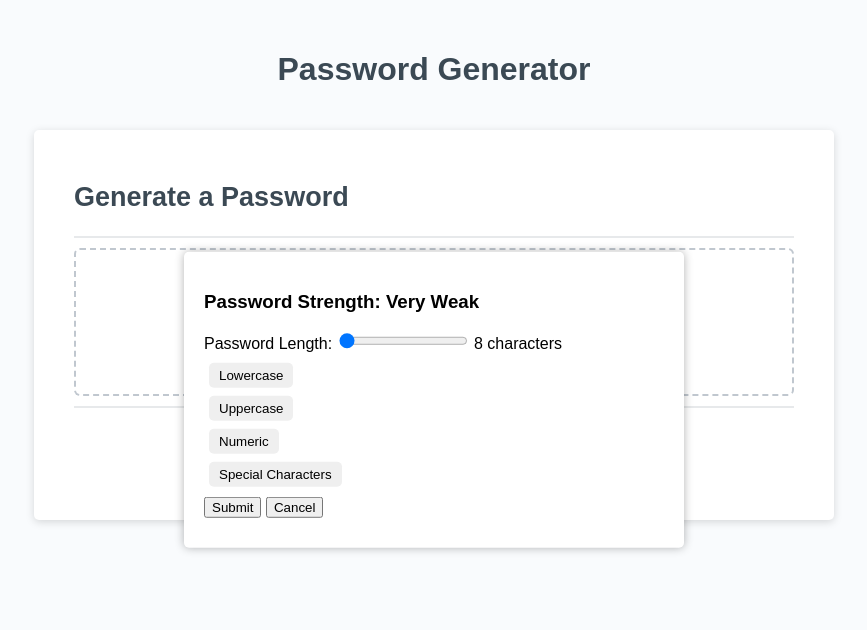
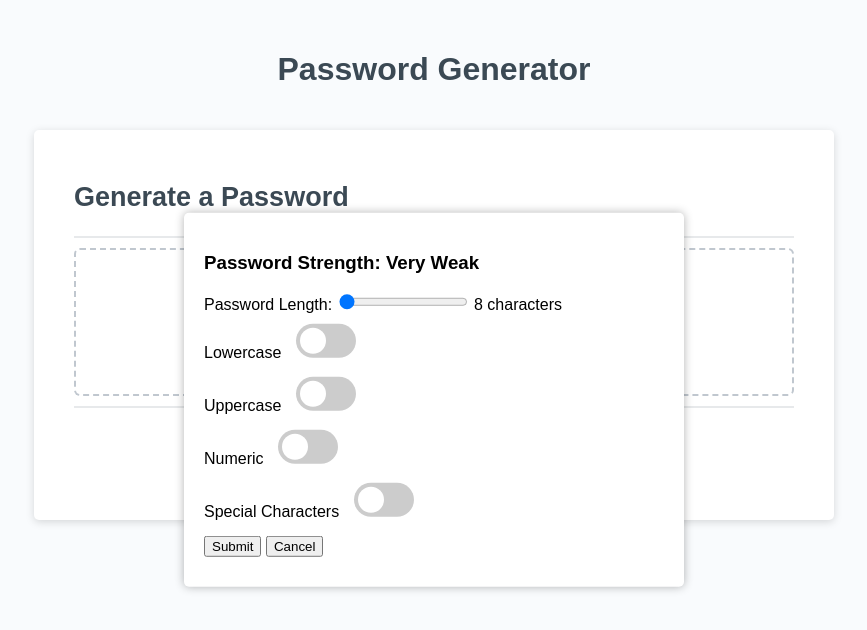
Before and after one commit to KobayashiKerfuffle/varnas-password-generator, a plain HTML site: page index.html in a window 1280 px wide. Both pictures are taken after a click on the button "Generate Password". Shown: the whole page, without its empty margins (206-1073 px from the left). Drawn offline with Linux system fonts and the light colour scheme.

Commit message:
Now changed conventional buttons to more attractive iOS style sliders.

```diff
--- a/assets/css/style.css
+++ b/assets/css/style.css
@@ -156,6 +156,54 @@ button[disabled] {
   z-index: 1000;
 }
 
+/* Toggle Slider Styles */
+.switch {
+  position: relative;
+  display: inline-block;
+  width: 60px;
+  height: 34px;
+  margin-left: 10px;
+}
+
+.switch input {
+  display: none;
+}
+
+.slider {
+  position: absolute;
+  top: 0;
+  left: 0;
+  right: 0;
+  bottom: 0;
+  background-color: #ccc;
+  transition: .4s;
+  border-radius: 34px;
+}
+
+.slider:before {
+  position: absolute;
+  content: "";
+  height: 26px;
+  width: 26px;
+  left: 4px;
+  bottom: 4px;
+  background-color: white;
+  transition: .4s;
+  border-radius: 50%;
+}
+
+input:checked + .slider {
+  background-color: #4caf50;
+}
+
+input:checked + .slider:before {
+  transform: translateX(26px);
+}
+
+.sliderGroup {
+  margin-bottom: 15px;
+}
+
 #errorDialog {
   display: none;
   position: fixed;
--- a/assets/js/script.js
+++ b/assets/js/script.js
@@ -4,10 +4,10 @@ var passwordDialog = document.querySelector("#passwordDialog");
 var passwordStrengthIndicator = document.querySelector("#strengthIndicator");
 var passwordLengthDisplay = document.querySelector("#passwordLengthDisplay");
 var passwordLengthSlider = document.querySelector("#passwordLengthSlider");
-var lowercaseButton = document.querySelector("#lowercaseButton");
-var uppercaseButton = document.querySelector("#uppercaseButton");
-var numericButton = document.querySelector("#numericButton");
-var specialButton = document.querySelector("#specialButton");
+var lowercaseSlider = document.querySelector("#lowercaseSlider");
+var uppercaseSlider = document.querySelector("#uppercaseSlider");
+var numericSlider = document.querySelector("#numericSlider");
+var specialSlider = document.querySelector("#specialSlider");
 var submitButton = document.querySelector("#submit");
 var cancelButton = document.querySelector("#cancel");
 var errorDialog = document.querySelector("#errorDialog");
@@ -16,26 +16,26 @@ var errorOkButton = document.querySelector("#errorOkButton");
 const charset = {
   lowercase: "abcdefghijklmnopqrstuvwxyz",
   uppercase: "ABCDEFGHIJKLMNOPQRSTUVWXYZ",
-  numbers: "0123456789",
+  numeric: "0123456789",
   special: "!@#$%^&*()-_=+[]{}|;:,.<>?/"
 };
 
 // Check if at least one character type is selected
 function isAnyCharTypeSelected() {
-  return [lowercaseButton, uppercaseButton, numericButton, specialButton].some(button => button.dataset.selected === "true");
+  return [lowercaseSlider, uppercaseSlider, numericSlider, specialSlider].some(slider => slider.checked);
 }
 
 function generatePassword() {
   let characters = '';
   let password = '';
 
-  if (lowercaseButton.dataset.selected === "true") characters += charset.lowercase;
-  if (uppercaseButton.dataset.selected === "true") characters += charset.uppercase;
-  if (numericButton.dataset.selected === "true") characters += charset.numbers;
-  if (specialButton.dataset.selected === "true") characters += charset.special;
+  if (lowercaseSlider.checked) characters += charset.lowercase;
+  if (uppercaseSlider.checked) characters += charset.uppercase;
+  if (numericSlider.checked) characters += charset.numbers;
+  if (specialSlider.checked) characters += charset.special;
 
   for (let i = 0; i < passwordLengthSlider.value; i++) {
-    password += characters[Math.floor(Math.random() * characters.length)];
+      password += characters[Math.floor(Math.random() * characters.length)];
   }
 
   return password;
@@ -44,10 +44,10 @@ function generatePassword() {
 function calculatePasswordStrength() {
   let strength = 0;
 
-  if (lowercaseButton.dataset.selected === "true") strength++;
-  if (uppercaseButton.dataset.selected === "true") strength++;
-  if (numericButton.dataset.selected === "true") strength++;
-  if (specialButton.dataset.selected === "true") strength++;
+  if (lowercaseSlider.checked) strength++;
+  if (uppercaseSlider.checked) strength++;
+  if (numericSlider.checked) strength++;
+  if (specialSlider.checked) strength++;
   if (passwordLengthSlider.value >= 15) strength++;
 
   return strength;
@@ -66,11 +66,8 @@ generateBtn.addEventListener("click", function() {
   updateStrengthIndicator();
 });
 
-[lowercaseButton, uppercaseButton, numericButton, specialButton].forEach(button => {
-  button.addEventListener("click", function() {
-    button.dataset.selected = button.dataset.selected === "true" ? "false" : "true";
-    updateStrengthIndicator();
-  });
+[lowercaseSlider, uppercaseSlider, numericSlider, specialSlider].forEach(slider => {
+  slider.addEventListener("change", updateStrengthIndicator);
 });
 
 passwordLengthSlider.addEventListener("input", function() {
--- a/index.html
+++ b/index.html
@@ -1,5 +1,6 @@
 <!DOCTYPE html>
 <html lang="en">
+
 <head>
     <meta charset="UTF-8" />
     <meta name="viewport" content="width=device-width, initial-scale=1.0" />
@@ -7,6 +8,7 @@
     <title>Password Generator</title>
     <link rel="stylesheet" href="./assets/css/style.css" />
 </head>
+
 <body>
     <div class="wrapper">
       <header>
@@ -40,11 +42,39 @@
 
       </div>
       <div class="inputGroup">
-            <button id="lowercaseButton" class="toggleButton" data-type="lowercase">Lowercase</button>
-            <button id="uppercaseButton" class="toggleButton" data-type="uppercase">Uppercase</button>
-            <button id="numericButton" class="toggleButton" data-type="numeric">Numeric</button>
-            <button id="specialButton" class="toggleButton" data-type="special">Special Characters</button>
+          <div class="sliderGroup">
+              <label>Lowercase</label>
+              <label class="switch">
+                  <input type="checkbox" id="lowercaseSlider" data-type="lowercase">
+                  <span class="slider round"></span>
+              </label>
           </div>
+
+          <div class="sliderGroup">
+              <label>Uppercase</label>
+              <label class="switch">
+                  <input type="checkbox" id="uppercaseSlider" data-type="uppercase">
+                  <span class="slider round"></span>
+              </label>
+          </div>
+
+          <div class="sliderGroup">
+              <label>Numeric</label>
+              <label class="switch">
+                  <input type="checkbox" id="numericSlider" data-type="numeric">
+                  <span class="slider round"></span>
+              </label>
+          </div>
+
+          <div class="sliderGroup">
+              <label>Special Characters</label>
+              <label class="switch">
+                  <input type="checkbox" id="specialSlider" data-type="special">
+                  <span class="slider round"></span>
+              </label>
+          </div>
+      </div>
+
       <div class="inputGroup">
           <button id="submit">Submit</button>
           <button id="cancel">Cancel</button>
```
Lines whose indentation alone changed are shown as unchanged.
